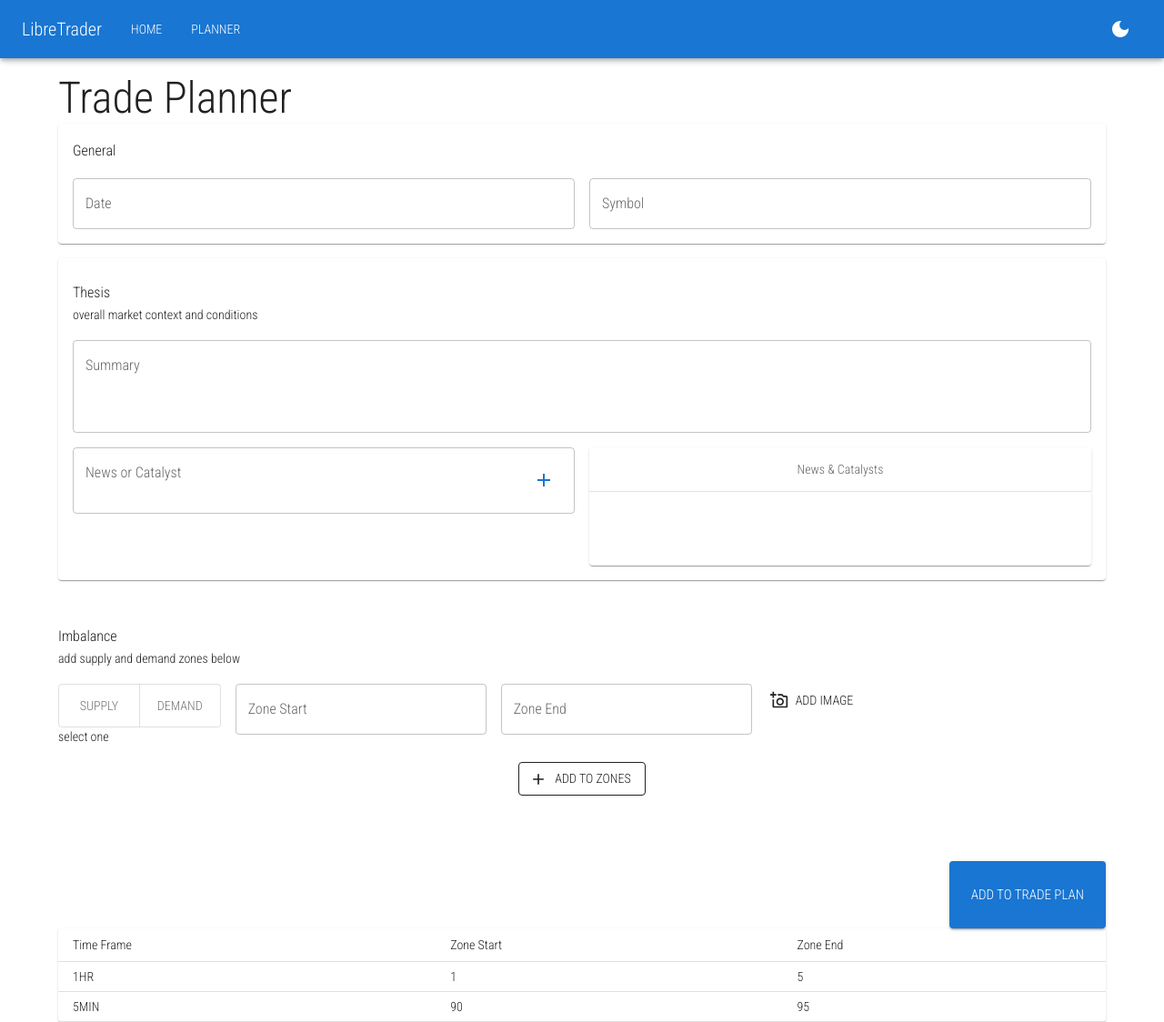
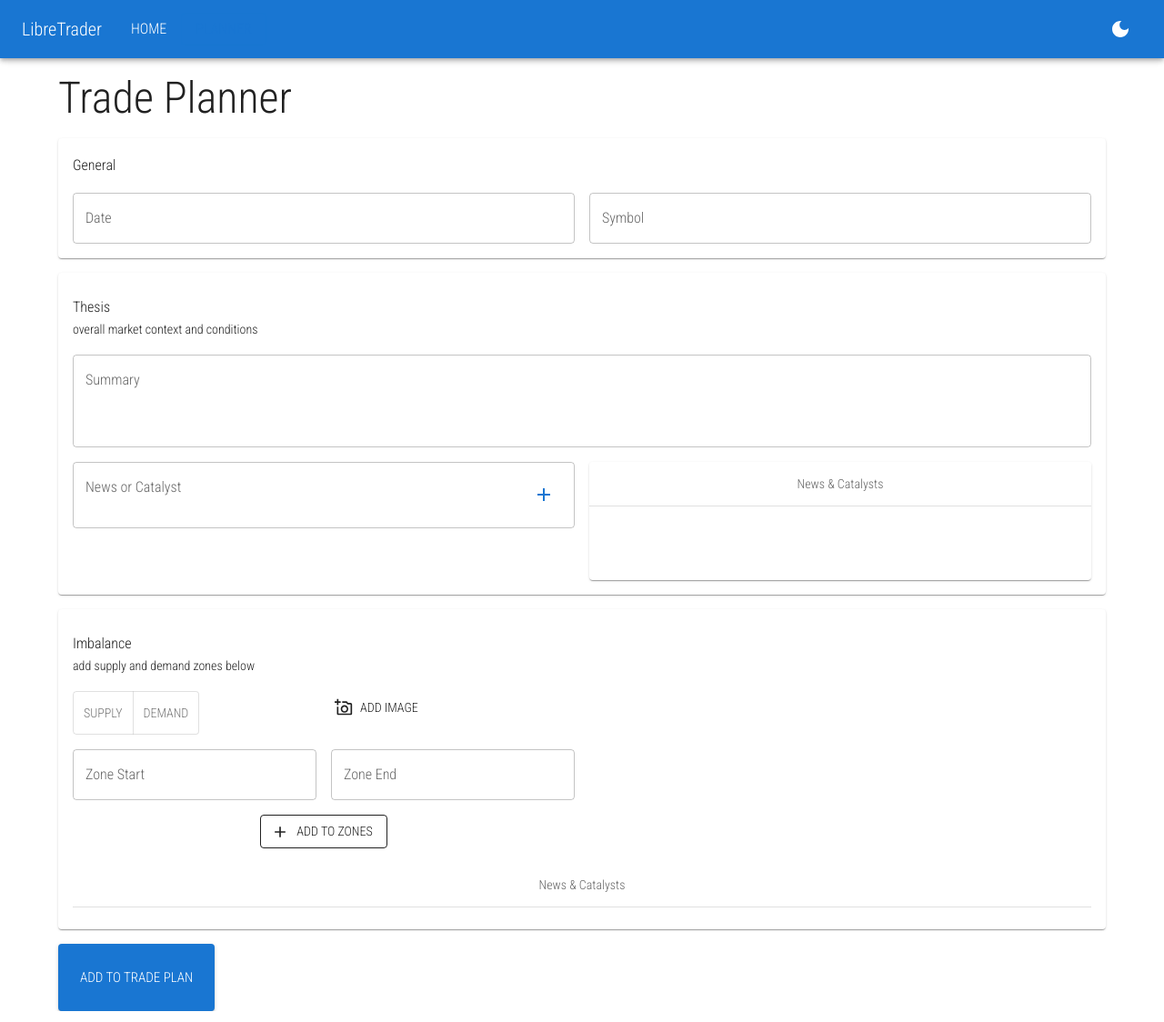
Before and after one commit to oze4/LibreTrader, a React app in the folder frontend/: page /planner in a window 1280 px wide. Shown: the whole page at 91% size. Built offline with nearby package versions, Linux system fonts and the light colour scheme.

Commit message:
chore(frontend): see description
- added selected page state so user knows which page they're on
- cleaning up UX for adding supply/demand zones
- misc formatting

```diff
--- a/frontend/src/components/SimpleTable/index.js
+++ b/frontend/src/components/SimpleTable/index.js
@@ -1,7 +1,16 @@
 import React from "react";
 import PropTypes from "prop-types";
-import { TableContainer, Table, TableHead, TableRow, TableCell, TableBody, Paper } from "@mui/material";
+import {
+  TableContainer,
+  Table,
+  TableHead,
+  TableRow,
+  TableCell,
+  TableBody,
+  Paper,
+} from "@mui/material";
 
+/*
 const tableData = {
   data: [
     {
@@ -21,34 +30,31 @@ const tableData = {
     { key: "end", display: "Zone End" }
   ],
 };
+*/
 
-export default function SimpleTable({ data = tableData.data, columns = tableData.columns }) {
+export default function SimpleTable({ data = [], columns = [] }) {
   const rows = [];
-  data.forEach(dat => {
+  data.forEach((dat) => {
     const row = [];
-    columns.forEach(col => row.push(<TableCell>{dat[col.key]}</TableCell>));
+    columns.forEach((col) =>
+      row.push(<TableCell key={`${col.key}-${col.display}`}>{dat[col.key]}</TableCell>),
+    );
     rows.push(row);
-  })
+  });
 
   return (
     <TableContainer component={Paper}>
       <Table sx={{ minWidth: 650 }} size="small" aria-label="a dense table">
         <TableHead>
           <TableRow>
-            {columns.map(col => {
-              return (
-                <TableCell key={`${col.key}:${col.display}`}>{col.display}</TableCell>
-              );
+            {columns.map((col) => {
+              return <TableCell key={`${col.key}:${col.display}`}>{col.display}</TableCell>;
             })}
           </TableRow>
         </TableHead>
         <TableBody>
-          {rows.map(row => {
-            return (
-              <TableRow>
-                {row}
-              </TableRow>
-            )
+          {rows.map((row, index) => {
+            return <TableRow key={`${row}-${index}`}>{row}</TableRow>;
           })}
         </TableBody>
       </Table>
--- a/frontend/src/components/Topbar/HideOnScroll.js
+++ b/frontend/src/components/Topbar/HideOnScroll.js
@@ -1,5 +1,5 @@
-import React from 'react';
-import { useScrollTrigger, Slide } from '@mui/material';
+import React from "react";
+import { useScrollTrigger, Slide } from "@mui/material";
 
 export default function HideOnScroll(props) {
   const { children } = props;
--- a/frontend/src/components/Topbar/index.js
+++ b/frontend/src/components/Topbar/index.js
@@ -1,4 +1,4 @@
-import React, { useContext } from "react";
+import React, { useContext, useState } from "react";
 import MenuIcon from "@mui/icons-material/Menu";
 import {
   MenuItem,
@@ -16,7 +16,7 @@ import {
 
 import { DarkMode, LightMode } from "@mui/icons-material";
 import { ColorModeContext } from "@/theme";
-import { Link as RouterLink } from "react-router-dom";
+import { Link as RouterLink, useLocation } from "react-router-dom";
 
 import HideOnScroll from "./HideOnScroll";
 
@@ -26,6 +26,10 @@ const pages = [
 ];
 
 export default function TopbarResponsive(props) {
+  const locaton = useLocation();
+  const [selectedPage, setSelectedPage] = useState(
+    pages.find((p) => p.path === location.pathname).name,
+  );
   const theme = useContext(ColorModeContext);
   const [anchorElNav, setAnchorElNav] = React.useState(null);
   const [anchorElUser, setAnchorElUser] = React.useState(null);
@@ -114,8 +118,14 @@ export default function TopbarResponsive(props) {
 
             <Box sx={{ flexGrow: 1, display: { xs: "none", md: "flex" } }}>
               {pages.map((page) => (
-                <Button variant="filled" key={page.name} component={RouterLink} to={page.path}>
-                  {page.name}
+                <Button
+                  variant={selectedPage === page.name ? "outlined" : "filled"}
+                  key={page.name}
+                  component={RouterLink}
+                  to={page.path}
+                  onClick={(e) => setSelectedPage(page.name)}
+                >
+                  <Typography>{page.name}</Typography>
                 </Button>
               ))}
             </Box>
--- a/frontend/src/components/TradePlanForm/index.js
+++ b/frontend/src/components/TradePlanForm/index.js
@@ -21,8 +21,14 @@ import {
   Delete as DeleteIcon,
   AddAPhotoOutlined as AddAPhotoOutlinedIcon,
 } from "@mui/icons-material";
+import styled from "@emotion/styled";
 
 import { FileUploadButton } from "@/components";
+
+const Section = styled(Paper, (props) => ({ ...props }))`
+  padding: 1rem;
+  margin: 1rem 0;
+`;
 
 export default function TradePlan({ onSubmit }) {
   // This is to keep scroll at the bottom of the element when new news/catalyst is entered.
@@ -80,7 +86,7 @@ export default function TradePlan({ onSubmit }) {
       {/**
        * GENERAL INFO
        */}
-      <Paper sx={{ padding: "1rem" }}>
+      <Section>
         <Grid container spacing={2}>
           <Grid item xs={12}>
             <Typography variant="subtitle1">General</Typography>
@@ -97,10 +103,13 @@ export default function TradePlan({ onSubmit }) {
             />
           </Grid>
         </Grid>
-      </Paper>
+      </Section>
       {/* END GENERAL INFO */}
 
-      <Paper sx={{ padding: "1rem", margin: "1rem 0" }}>
+      {/**
+       * THESIS
+       */}
+      <Section>
         <Grid container spacing={2}>
           <Grid item xs={12} marginTop="1vh">
             <Typography variant="subtitle1">Thesis</Typography>
@@ -176,26 +185,22 @@ export default function TradePlan({ onSubmit }) {
             </Paper>
           </Grid>
         </Grid>
-      </Paper>
-
-      <Grid container spacing={2} marginTop="3vh">
-        {/**
-         * THESIS
-         */}
-
+      </Section>
       {/* END THESIS */}
 
       {/**
        * SUPPLY AND DEMAND ZONES
        */}
-        {/* add supply or demand zone */}
+      <Section>
+        <Grid container spacing={2}>
           <Grid item xs={12} marginTop="1vh">
             <Typography variant="subtitle1">Imbalance</Typography>
             <Typography variant="subtitle2">add supply and demand zones below</Typography>
           </Grid>
-        <Grid item xs={12} md={2} container>
+          {/* add supply or demand zone */}
+          <Grid item xs={12} md={6} container spacing={2}>
+            <Grid item xs={6}>
               <ToggleButtonGroup
-            fullWidth
                 color={zoneType === "supply" ? "error" : "success"}
                 value={zoneType}
                 exclusive
@@ -204,27 +209,8 @@ export default function TradePlan({ onSubmit }) {
                 <ToggleButton value="supply">Supply</ToggleButton>
                 <ToggleButton value="demand">Demand</ToggleButton>
               </ToggleButtonGroup>
-          <Typography variant="subtitle2">select one</Typography>
             </Grid>
-        <Grid item xs={6} md={3}>
-          <TextField
-            fullWidth
-            value={zoneStart}
-            onChange={(e) => setZoneStart(e.target.value)}
-            label="Zone Start"
-            placeholder="zone start price"
-          />
-        </Grid>
-        <Grid item xs={6} md={3}>
-          <TextField
-            fullWidth
-            value={zoneEnd}
-            onChange={(e) => setZoneEnd(e.target.value)}
-            label="Zone End"
-            placeholder="zone end price"
-          />
-        </Grid>
-        <Grid item xs={6} md={2}>
+            <Grid item xs={6}>
               <FileUploadButton
                 title="add image"
                 ButtonProps={{
@@ -239,6 +225,24 @@ export default function TradePlan({ onSubmit }) {
                 onChange={(e) => console.log(e)}
               />
             </Grid>
+            <Grid item xs={6}>
+              <TextField
+                fullWidth
+                value={zoneStart}
+                onChange={(e) => setZoneStart(e.target.value)}
+                label="Zone Start"
+                placeholder="zone start price"
+              />
+            </Grid>
+            <Grid item xs={6}>
+              <TextField
+                fullWidth
+                value={zoneEnd}
+                onChange={(e) => setZoneEnd(e.target.value)}
+                label="Zone End"
+                placeholder="zone end price"
+              />
+            </Grid>
             <Grid item xs={12} container justifyContent="center">
               <Grid item>
                 <Button color="inherit" variant="outlined" fullWidth startIcon={<AddIcon />}>
@@ -246,9 +250,20 @@ export default function TradePlan({ onSubmit }) {
                 </Button>
               </Grid>
             </Grid>
+          </Grid>
+          <Grid item xs={12}>
+            <List
+              subheader={
+                <ListSubheader sx={{ textAlign: "center" }}>News &amp; Catalysts</ListSubheader>
+              }
+            >
+              <Divider />
+            </List>
+          </Grid>
+        </Grid>
+      </Section>
       {/* END SUPPLY AND DEMAND ZONES */}
-
-        <Grid item xs={12} marginTop="7vh" container justifyContent="flex-end">
+      <Grid item xs={12} justifyContent="flex-end">
         <Button
           variant="contained"
           size="large"
@@ -258,7 +273,6 @@ export default function TradePlan({ onSubmit }) {
           ADD TO TRADE PLAN
         </Button>
       </Grid>
-      </Grid>
     </>
   );
 }
```
Lines whose indentation alone changed are shown as unchanged.
